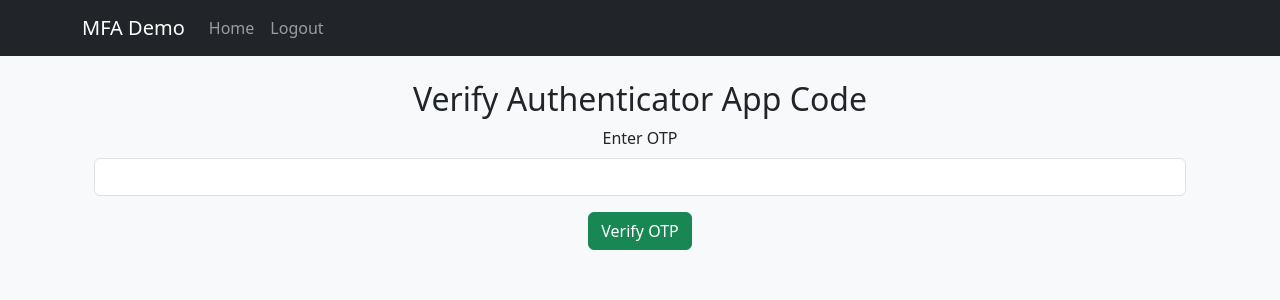
After one commit to alexlines8/dissertation, a Flask app: page /verify-totp in a window 1280 px wide. The commit adds this page. Shown: the top 300 px of the page. Run offline with Flask 3, Linux system fonts and the light colour scheme; the visitor is signed in with stand-in values (Sample User, id 1).

Commit message:
Reorder totp

```diff
--- a/app.py
+++ b/app.py
@@ -3,7 +3,7 @@ from flask_sqlalchemy import SQLAlchemy
 from flask_bcrypt import Bcrypt
 from flask_login import LoginManager, login_user, login_required, logout_user, current_user
 from models import db, User
-from forms import RegisterForm, LoginForm, EmailOTPForm, VerifyEmailOTPForm
+from forms import RegisterForm, LoginForm, EmailOTPForm, VerifyEmailOTPForm, VerifyTOTPForm
 from twilio.rest import Client
 import os
 import random
@@ -187,13 +187,13 @@ def verify_email_otp():
 @app.route('/totp-setup')
 @login_required
 def totp_setup():
-    # Generate a secret key for the user
+    # Generate a secret key for the user if not already
     if not current_user.totp_secret:
         current_user.totp_secret = pyotp.random_base32()
         db.session.commit()
 
     # Generate provisioning URI for QR code
-    otp_uri = pyotp.totp.TOTP(current_user.totp_secret).provisioning_uri(
+    otp_uri = pyotp.TOTP(current_user.totp_secret).provisioning_uri(
         name=current_user.username,
         issuer_name='MFA App'
     )
@@ -207,20 +207,28 @@ def totp_setup():
 
     return render_template('totp_setup.html', qr_code=img_base64)
 
-@app.route('/verify-totp', methods=['POST'])
+
+@app.route('/verify-totp', methods=['GET', 'POST'])
 @login_required
 def verify_totp():
-    otp_input = request.form.get('otp', '').strip()
+    form = VerifyTOTPForm()
 
-    totp = pyotp.TOTP(current_user.totp_secret)
-    if totp.verify(otp_input):
-        current_user.totp_mfa_completed = True
-        db.session.commit()
-        flash('Authenticator app verified successfully!', 'success')
-        return redirect(url_for('home'))
-    else:
-        flash('Invalid OTP. Please try again.', 'danger')
-        return redirect(url_for('totp_setup'))
+    if form.validate_on_submit():
+        otp_input = form.otp_input.data.strip()
+
+        totp = pyotp.TOTP(current_user.totp_secret)
+        if totp.verify(otp_input):
+            current_user.totp_mfa_completed = True
+            db.session.commit()
+            flash('Authenticator app verified successfully!', 'success')
+            return redirect(url_for('home'))
+        else:
+            flash('Invalid OTP. Please try again.', 'danger')
+            return redirect(url_for('verify_totp'))
+
+    return render_template('verify_totp.html', form=form)
+
+
 
 
 @app.route('/magic-link', methods=['GET', 'POST'])
--- a/forms.py
+++ b/forms.py
@@ -30,3 +30,10 @@ class VerifyEmailOTPForm(FlaskForm):
         Regexp(r'^\d{6}$', message='Invalid OTP format. Please enter a 6-digit code.')
     ])
     submit = SubmitField('Verify OTP')
+
+class VerifyTOTPForm(FlaskForm):
+    otp_input = StringField('Enter OTP', validators=[
+        DataRequired(),
+        Regexp(r'^\d{6}$', message='Invalid OTP format. Please enter a 6-digit code.')
+    ])
+    submit = SubmitField('Verify OTP')
--- /dev/null
+++ b/templates/verify_totp.html
@@ -0,0 +1,17 @@
+{% extends 'base.html' %}
+{% block content %}
+<div class="container mt-4 text-center">
+    <h2>Verify Authenticator App Code</h2>
+    <form method="POST">
+        {{ form.hidden_tag() }}
+        <div class="mb-3">
+            {{ form.otp_input.label(class="form-label") }}
+            {{ form.otp_input(class="form-control text-center") }}
+            {% for error in form.otp_input.errors %}
+                <div class="text-danger">{{ error }}</div>
+            {% endfor %}
+        </div>
+        {{ form.submit(class="btn btn-success") }}
+    </form>
+</div>
+{% endblock %}
```
Also changed, not shown: templates/totp_setup.html (+4 -7 lines).
